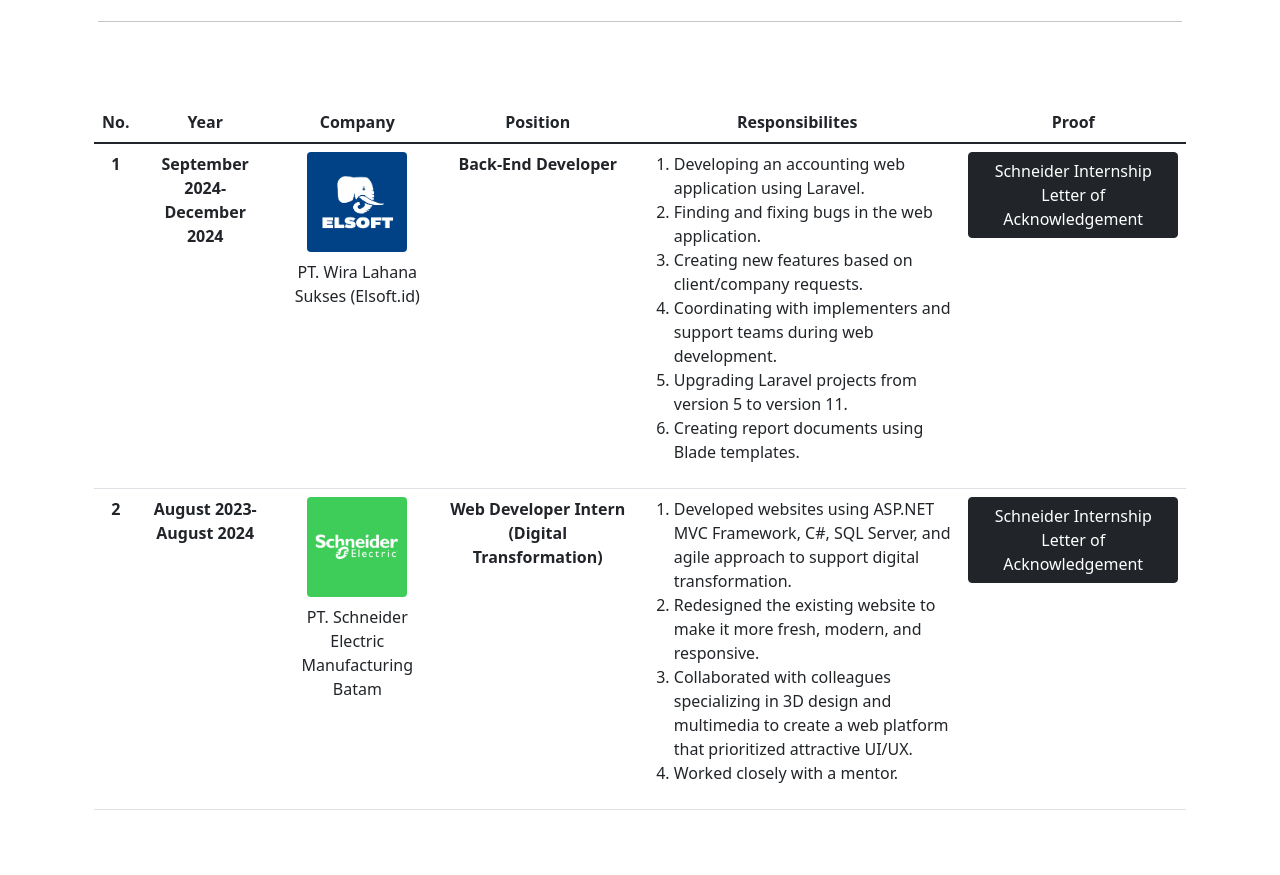
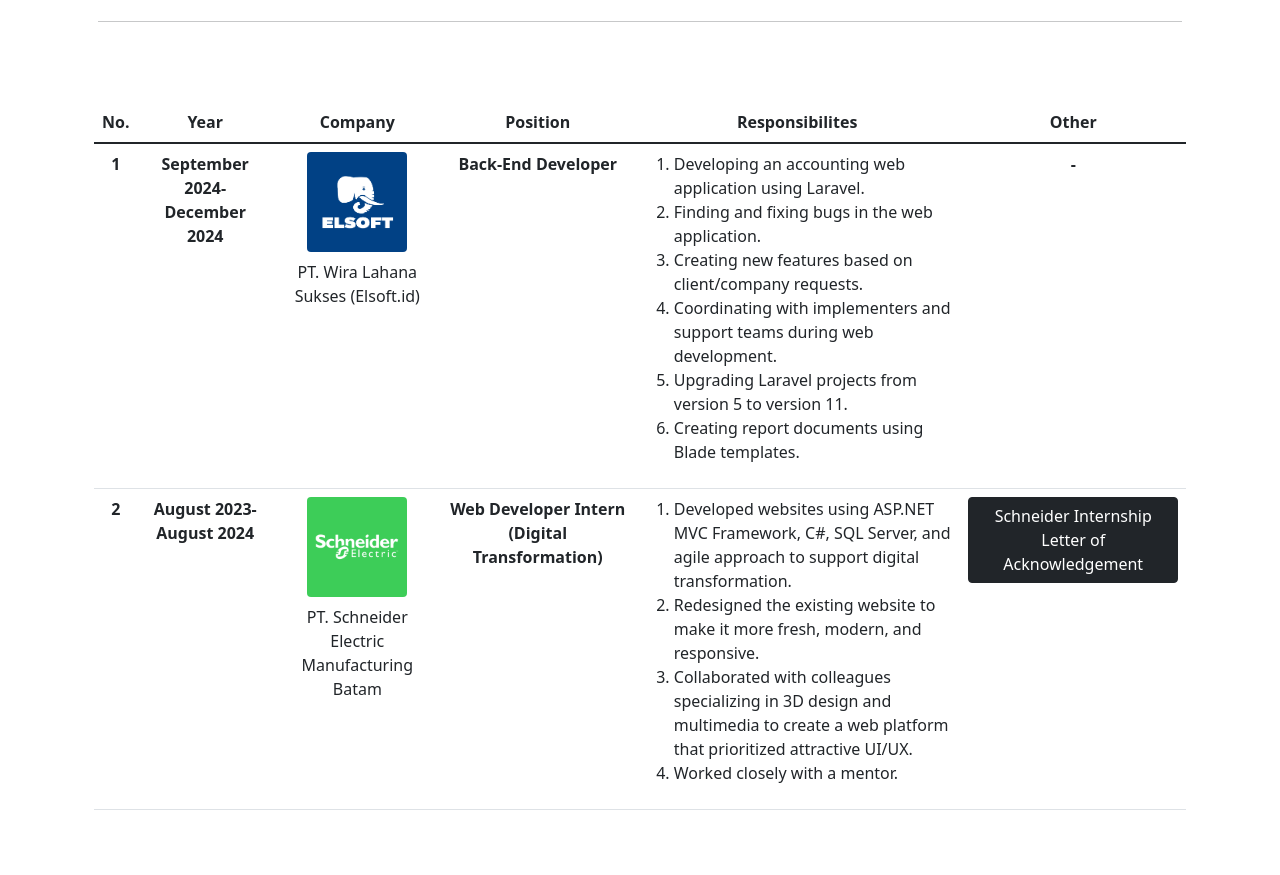
Before and after one commit to ruffianazzahri/portfolio, a plain HTML site: page index.html in a window 1280 px wide. Shown: the part 1400-2275 px from the top of the page. Drawn offline with nearby package versions, Linux system fonts and the light colour scheme.

Commit message:
Update index.html

```diff
--- a/index.html
+++ b/index.html
@@ -119,7 +119,7 @@
                                 <th scope="col" class="text-center">Company</th>
                                 <th scope="col" class="text-center">Position</th>
                                 <th scope="col" class="text-center">Responsibilites</th>
-                                <th scope="col" class="text-center">Proof</th>
+                                <th scope="col" class="text-center">Other</th>
 
                             </tr>
                         </thead>
@@ -142,9 +142,7 @@
 
                                 </td>
                                 <th scope="col" class="text-center">
-                                    <button type="button" class="btn btn-dark" data-bs-toggle="modal" data-bs-target="#schModal">
-                                        Schneider Internship Letter of Acknowledgement
-                                    </button>
+                                    -
                                 </th>
                             </tr>
                             <tr>
```
